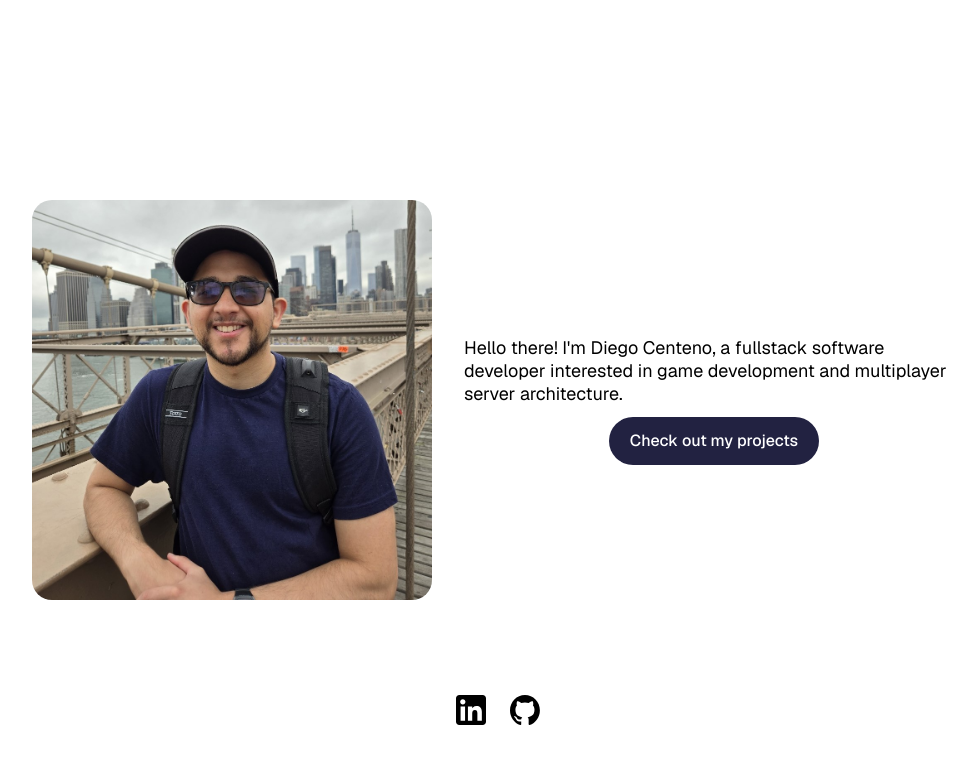
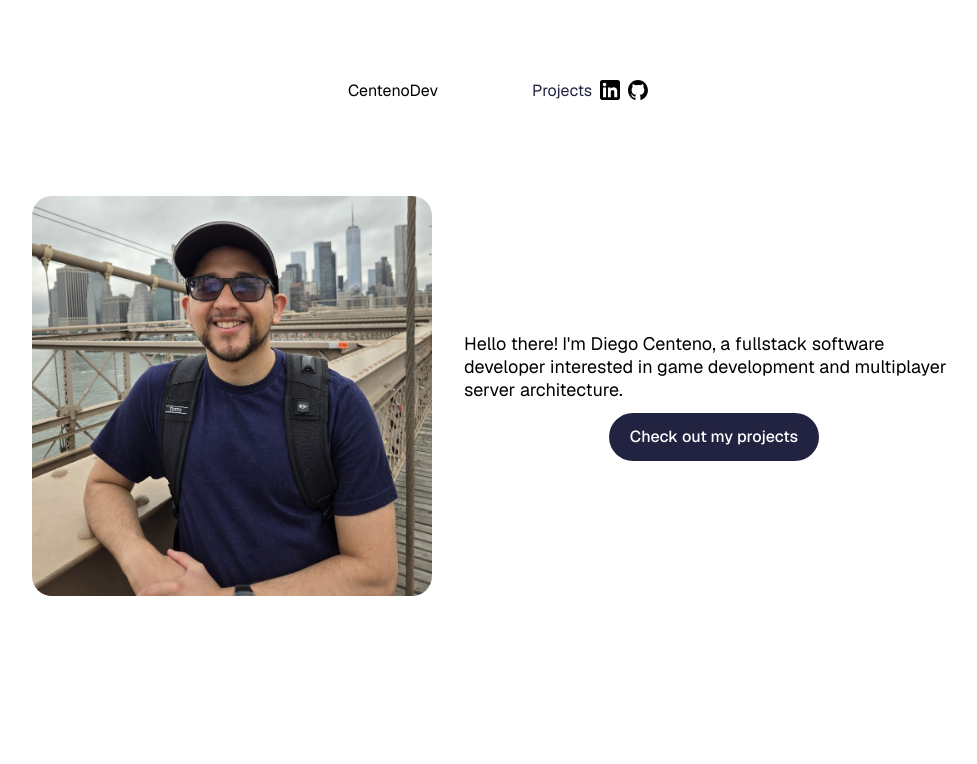
Before and after one commit to Centeno448/centenodev-v2-next, a Next.js app: page / in a window 1280 px wide. Shown: the top 764 px of the page, without its empty margins (142-1119 px from the left). Built offline with nearby package versions, Linux system fonts and the light colour scheme.

Commit message:
update layout and add navbar

```diff
--- /dev/null
+++ b/src/app/layout.module.scss
@@ -0,0 +1,8 @@
+.page {
+  display: grid;
+  grid-template-rows: 100px 1fr;
+  justify-items: center;
+  gap: 16px;
+  padding: 80px;
+  font-family: var(--font-geist-sans);
+}
--- a/src/app/layout.tsx
+++ b/src/app/layout.tsx
@@ -1,6 +1,8 @@
 import type { Metadata } from "next";
 import { Geist } from "next/font/google";
 import "./globals.scss";
+import styles from "./layout.module.scss";
+import NavBar from "./navbar";
 
 const geistSans = Geist({
   variable: "--font-geist-sans",
@@ -19,7 +21,12 @@ export default function RootLayout({
 }>) {
   return (
     <html lang="en">
-      <body className={`${geistSans.variable}`}>{children}</body>
+      <body className={`${geistSans.variable}`}>
+        <div className={styles.page}>
+          <NavBar />
+          {children}
+        </div>
+      </body>
     </html>
   );
 }
--- /dev/null
+++ b/src/app/navbar.module.scss
@@ -0,0 +1,18 @@
+.navbar {
+  display: flex;
+  flex-direction: row;
+  justify-content: space-between;
+  gap: 32px;
+  width: 300px;
+
+  ul {
+    display: flex;
+    flex-direction: row;
+    gap: 8px;
+    list-style-type: none;
+  }
+
+  a {
+    color: var(--foreground);
+  }
+}
--- /dev/null
+++ b/src/app/navbar.tsx
@@ -0,0 +1,42 @@
+import styles from "./navbar.module.scss";
+import Image from "next/image";
+import Link from "next/link";
+
+export default function NavBar() {
+  return (
+    <div className={styles.navbar}>
+      <p>CentenoDev</p>
+
+      <ul className={styles.navLink}>
+        <li>
+          <Link href="/projects">Projects</Link>
+        </li>
+        <li>
+          <a
+            href="https://www.linkedin.com/in/diego-andres-centeno/"
+            rel="noopener noreferrer"
+          >
+            <Image
+              className={styles.socialLogo}
+              src="/linked-in.svg"
+              alt="LinkedIn logo"
+              width={20}
+              height={20}
+            />
+          </a>
+        </li>
+        <li>
+          <a href="https://github.com/Centeno448/" rel="noopener noreferrer">
+            <Image
+              className={styles.socialLogo}
+              src="/github-mark.svg"
+              alt="Github logo"
+              width={20}
+              height={20}
+            />
+          </a>
+        </li>
+      </ul>
+    </div>
+  );
+}
--- a/src/app/page.module.scss
+++ b/src/app/page.module.scss
@@ -1,19 +1,8 @@
-.page {
-  display: grid;
-  grid-template-rows: 20px 1fr 20px;
-  align-items: center;
-  justify-items: center;
-  min-height: 100svh;
-  padding: 80px;
-  gap: 64px;
-  font-family: var(--font-geist-sans);
-}
-
 .main {
-  grid-row-start: 2;
   display: flex;
   flex-direction: row;
   align-items: center;
+  flex-wrap: wrap;
   gap: 32px;
 }
 
@@ -63,24 +52,6 @@
 
 .img {
   border-radius: 20px;
-}
-
-.footer {
-  grid-row-start: 3;
-  display: flex;
-  gap: 24px;
-  a {
-    display: flex;
-    align-items: center;
-    gap: 8px;
-  }
-  img {
-    flex-shrink: 0;
-  }
-}
-
-.socialLogo {
-  color: #000;
 }
 
 /* Enable hover only on non-touch devices */
--- a/src/app/page.tsx
+++ b/src/app/page.tsx
@@ -4,7 +4,7 @@ import Link from "next/link";
 
 export default function Home() {
   return (
-    <div className={styles.page}>
+    <>
       <main className={styles.main}>
         <Image
           className={styles.img}
@@ -26,29 +26,6 @@ export default function Home() {
           </div>
         </div>
       </main>
-      <footer className={styles.footer}>
-        <a
-          href="https://www.linkedin.com/in/diego-andres-centeno/"
-          rel="noopener noreferrer"
-        >
-          <Image
-            className={styles.socialLogo}
-            src="/linked-in.svg"
-            alt="LinkedIn logo"
-            width={30}
-            height={30}
-          />
-        </a>
-        <a href="https://github.com/Centeno448/" rel="noopener noreferrer">
-          <Image
-            className={styles.socialLogo}
-            src="/github-mark.svg"
-            alt="Github logo"
-            width={30}
-            height={30}
-          />
-        </a>
-      </footer>
-    </div>
+    </>
   );
 }
```
